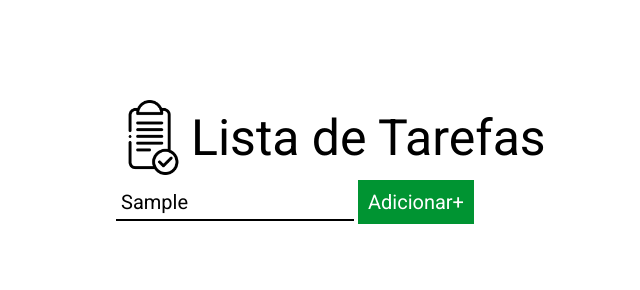
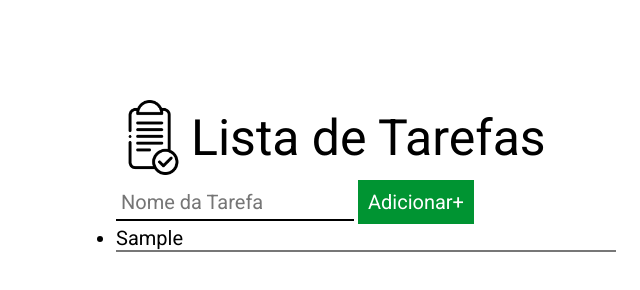
Before and after one commit to GilsonGarciaJunior/exercicio_jquery, a plain HTML site: page index.html in a window 1280 px wide. Both pictures are taken after typing "Sample" into the empty fields and a click on the button "Adicionar+". Shown: the whole page, without its empty margins (274-914 px from the left). Drawn offline with nearby package versions, Linux system fonts and the light colour scheme.

Commit message:
changed commit 2

```diff
--- a/index.html
+++ b/index.html
@@ -13,7 +13,7 @@
             <img src="./imagens/iconeTarefa.png" alt="ícone de Lista de tarefa">
             <h1>Lista de Tarefas</h1>
         </header>
-        <form id="form-Tarefa">
+        <form id="form-tarefa">
             <input type="text" id="nome-tarefa" required placeholder="Nome da Tarefa" />
             <button type="submit">Adicionar+</button>
         </form>
--- a/main.js
+++ b/main.js
@@ -1,19 +1,20 @@
 $(document).ready(function(){
-    $('#form-Tarefa').on('submit', function(e) {
+    $('#form-tarefa').on('submit', function(e) {
         e.preventDefault();
 
         const nomeTarefa = $('#nome-tarefa').val().trim();
 
         if (nomeTarefa === "") {
-            alert("Por favor,insira o nome da tarefa")
+            alert("Por favor,insira o nome da tarefa");
             return;
         }
 
         const novaTarefa = $(`
-            <li style="display: none">
+            <li style="display: none;">
                 ${nomeTarefa}
-            </li>`);
-        $(novaTarefa).appendTo('#lista-tarefas').fadein();
+            </li>
+        `);
+        novaTarefa.appendTo('#lista-tarefas').fadeIn();
         $('#nome-tarefa').val('');
     })
 
```
